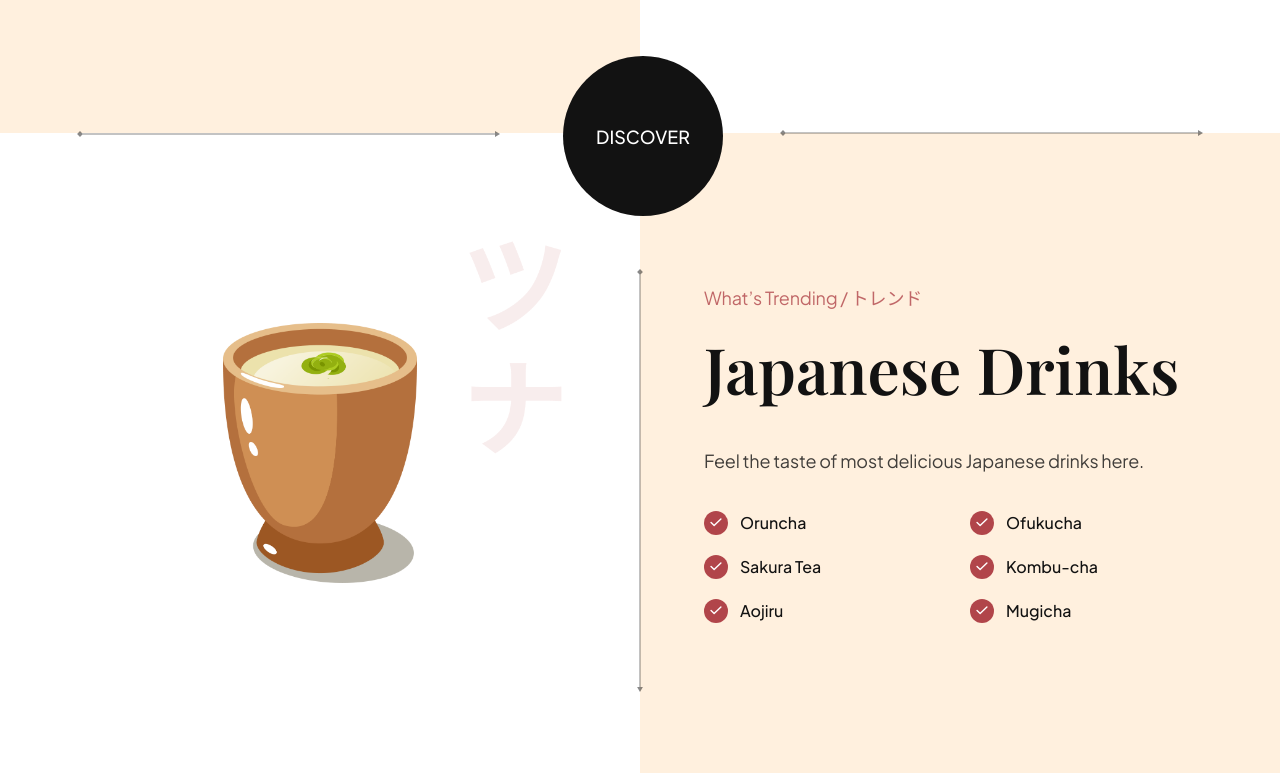
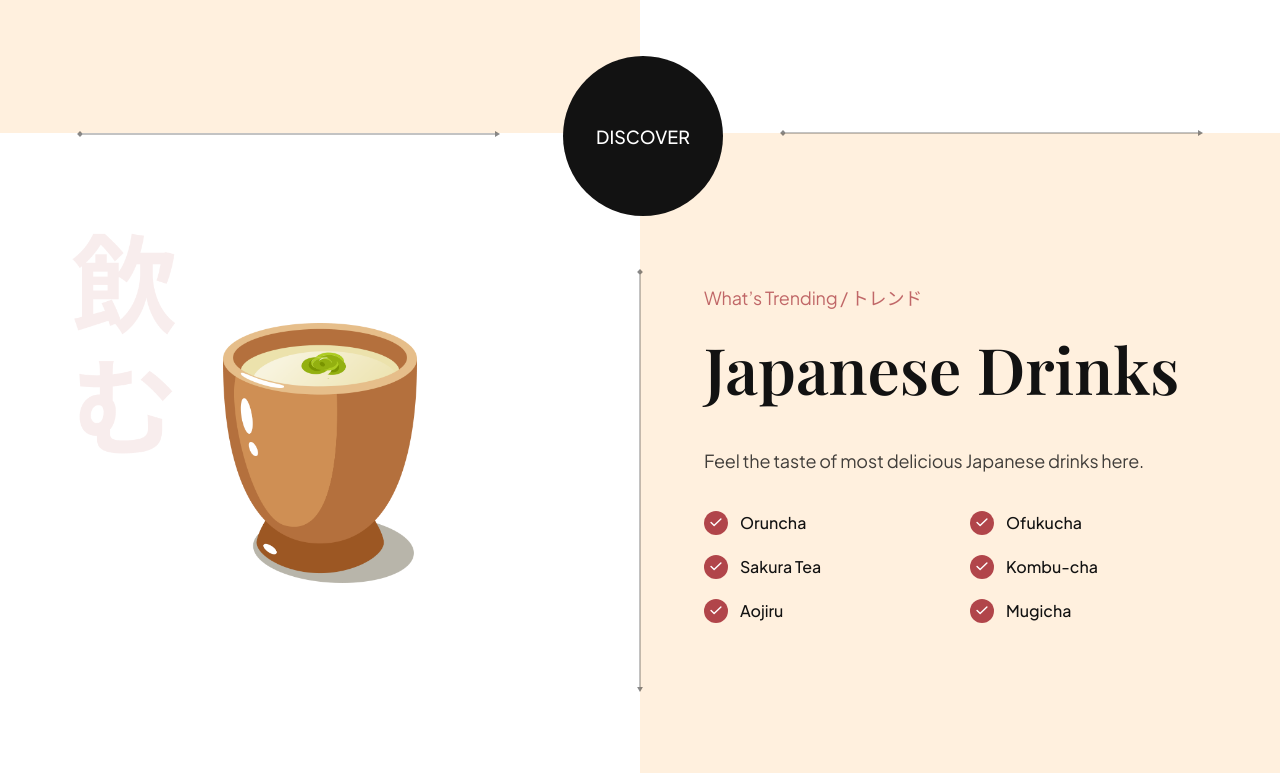
Before and after one commit to Shahbaaz92/Sushi-Restaurant, a website built with Vite: page index.html in a window 1280 px wide. Shown: the part 2921-3694 px from the top of the page. Built offline with nearby package versions, Linux system fonts and the light colour scheme.

Commit message:
Update trending.css

```diff
--- a/src/css/sections/trending.css
+++ b/src/css/sections/trending.css
@@ -92,7 +92,7 @@
   background-image: url("../../assets/japanese_sushi.png");
 }
 .trending-drink .trending__image {
-  background-image: url("../../assets/japanese_sushi.png");
+  background-image: url("../../assets/japanese_drinks.png");
 }
 
 .trending__image img {
```
